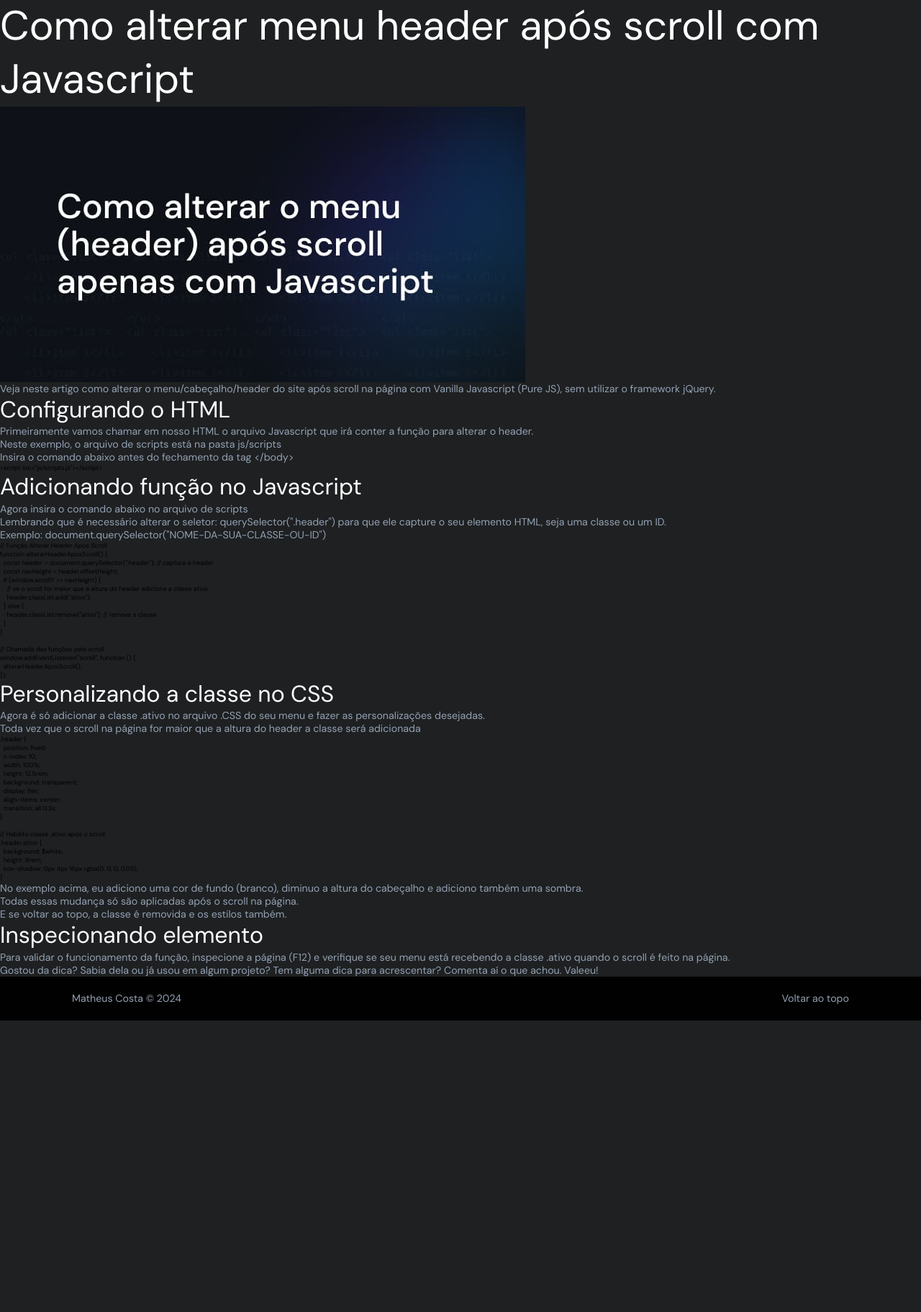
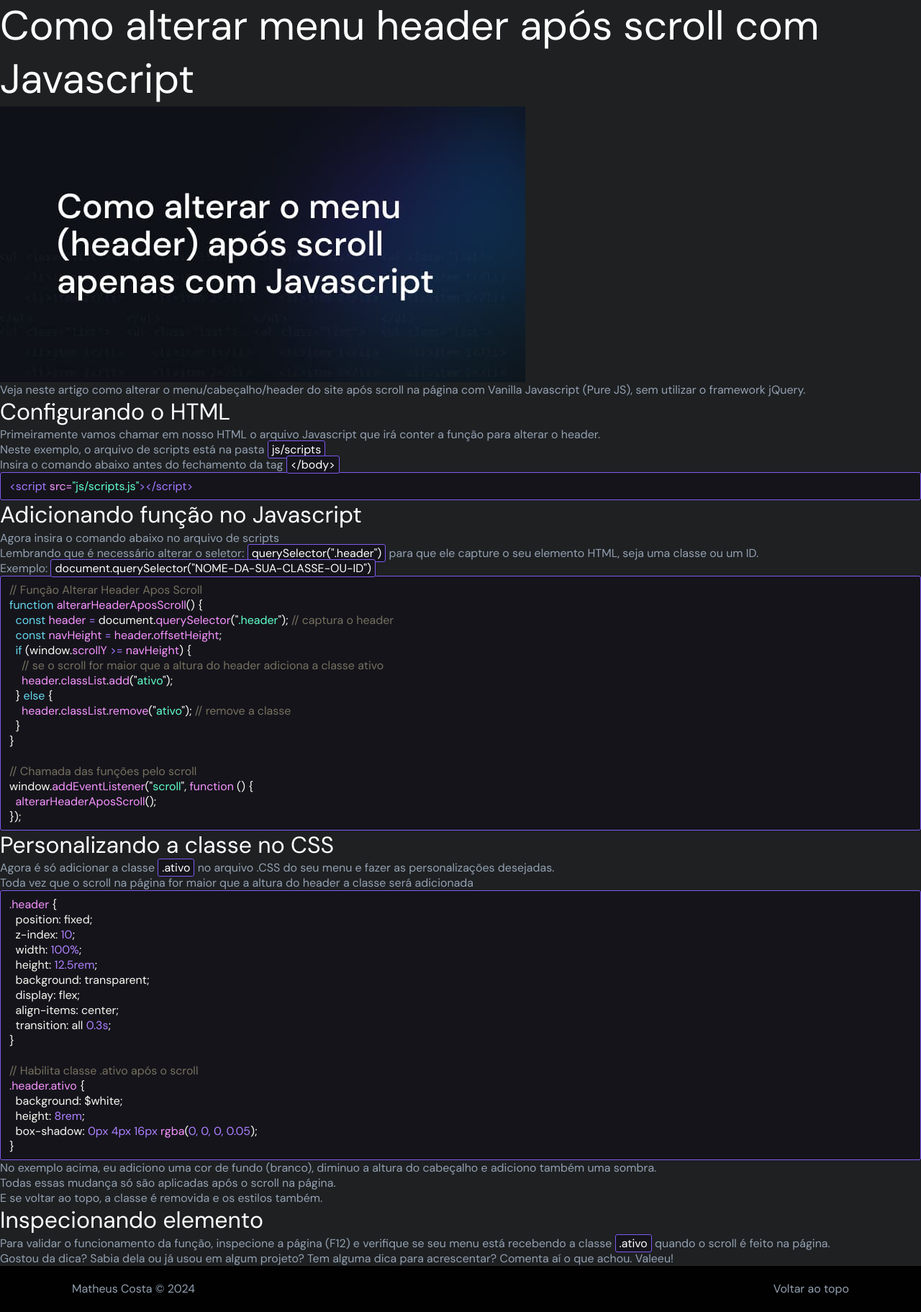
Before and after one commit to matheuscostadesign/matheuscostadesign.github.io, a Jekyll site: the page built from _posts/02-Fevereiro-2022/2022-02-22-como-alterar-menu-header-apos-scroll.md, in a window 1280 px wide. Shown: the whole page at 72% size. Built offline with Jekyll 4.4.1, drawn with Linux system fonts in a browser that asks for light colours; before the commit the page ends 1418 px from its top, so only the background shows below that.

Commit message:
style(jekyll): Inclui syntax highlightning

```diff
--- a/_sass/_reset.scss
+++ b/_sass/_reset.scss
@@ -12,7 +12,7 @@
 
 html {
   font-size: 62.5%;
-  // scroll-behavior: smooth;
+  //scroll-behavior: smooth;
 
   @include responsive(1280px) {
     font-size: 55.5%;
--- /dev/null
+++ b/_sass/_syntax-highlighting.scss
@@ -0,0 +1,222 @@
+pre,
+code {
+  font-size: 1.8rem;
+  border: 1px solid $color-primary;
+  border-radius: 3px;
+  background: $code-bg;
+}
+
+code {
+  padding: 1px 5px;
+  color: $white;
+}
+
+pre {
+  padding: 8px 12px;
+  overflow-x: auto;
+
+  > code {
+    border: 0;
+    padding-right: 0;
+    padding-left: 0;
+  }
+}
+
+/*----------------------------------
+---- Syntax highlighting styles ----
+----------------------------------*/
+.highlight {
+  background: $code-bg;
+
+  .highlighter-rouge & {
+    background: $code-bg;
+  }
+
+  .c {
+    color: #75715e;
+  } /* Comment */
+  .err {
+    color: #960050;
+    background-color: #1e0010;
+  } /* Error */
+  .k {
+    color: #66d9ef;
+  } /* Keyword */
+  .l {
+    color: #ae81ff;
+  } /* Literal */
+  .n {
+    color: #f8f8f2;
+  } /* Name */
+  .o {
+    color: $code-primary;
+  } /* Operator */
+  .p {
+    color: #f8f8f2;
+  } /* Punctuation */
+  .cm {
+    color: #75715e;
+  } /* Comment.Multiline */
+  .cp {
+    color: #75715e;
+  } /* Comment.Preproc */
+  .c1 {
+    color: #75715e;
+  } /* Comment.Single */
+  .cs {
+    color: #75715e;
+  } /* Comment.Special */
+  .ge {
+    font-style: italic;
+  } /* Generic.Emph */
+  .gs {
+    font-weight: bold;
+  } /* Generic.Strong */
+  .kc {
+    color: #66d9ef;
+  } /* Keyword.Constant */
+  .kd {
+    color: #66d9ef;
+  } /* Keyword.Declaration */
+  .kn {
+    color: $code-primary;
+  } /* Keyword.Namespace */
+  .kp {
+    color: #66d9ef;
+  } /* Keyword.Pseudo */
+  .kr {
+    color: #66d9ef;
+  } /* Keyword.Reserved */
+  .kt {
+    color: #66d9ef;
+  } /* Keyword.Type */
+  .ld {
+    color: $code-tertiary;
+  } /* Literal.Date */
+  .m {
+    color: #ae81ff;
+  } /* Literal.Number */
+  .s {
+    color: $code-tertiary;
+  } /* Literal.String */
+  .na {
+    color: $code-secondary;
+  } /* Name.Attribute */
+  .nb {
+    color: #f8f8f2;
+  } /* Name.Builtin */
+  .nc {
+    color: $code-secondary;
+  } /* Name.Class */
+  .no {
+    color: #66d9ef;
+  } /* Name.Constant */
+  .nd {
+    color: $code-secondary;
+  } /* Name.Decorator */
+  .ni {
+    color: #f8f8f2;
+  } /* Name.Entity */
+  .ne {
+    color: $code-secondary;
+  } /* Name.Exception */
+  .nf {
+    color: $code-secondary;
+  } /* Name.Function */
+  .nl {
+    color: #f8f8f2;
+  } /* Name.Label */
+  .nn {
+    color: #f8f8f2;
+  } /* Name.Namespace */
+  .nx {
+    color: $code-secondary;
+  } /* Name.Other */
+  .py {
+    color: #f8f8f2;
+  } /* Name.Property */
+  .nt {
+    color: $code-primary;
+  } /* Name.Tag */
+  .nv {
+    color: #f8f8f2;
+  } /* Name.Variable */
+  .ow {
+    color: $code-primary;
+  } /* Operator.Word */
+  .w {
+    color: #f8f8f2;
+  } /* Text.Whitespace */
+  .mf {
+    color: #ae81ff;
+  } /* Literal.Number.Float */
+  .mh {
+    color: #ae81ff;
+  } /* Literal.Number.Hex */
+  .mi {
+    color: #ae81ff;
+  } /* Literal.Number.Integer */
+  .mo {
+    color: #ae81ff;
+  } /* Literal.Number.Oct */
+  .sb {
+    color: $code-tertiary;
+  } /* Literal.String.Backtick */
+  .sc {
+    color: $code-tertiary;
+  } /* Literal.String.Char */
+  .sd {
+    color: $code-tertiary;
+  } /* Literal.String.Doc */
+  .s2 {
+    color: $code-tertiary;
+  } /* Literal.String.Double */
+  .se {
+    color: #ae81ff;
+  } /* Literal.String.Escape */
+  .sh {
+    color: $code-tertiary;
+  } /* Literal.String.Heredoc */
+  .si {
+    color: $code-tertiary;
+  } /* Literal.String.Interpol */
+  .sx {
+    color: $code-tertiary;
+  } /* Literal.String.Other */
+  .sr {
+    color: $code-tertiary;
+  } /* Literal.String.Regex */
+  .s1 {
+    color: $code-tertiary;
+  } /* Literal.String.Single */
+  .ss {
+    color: $code-tertiary;
+  } /* Literal.String.Symbol */
+  .bp {
+    color: #f8f8f2;
+  } /* Name.Builtin.Pseudo */
+  .vc {
+    color: #f8f8f2;
+  } /* Name.Variable.Class */
+  .vg {
+    color: #f8f8f2;
+  } /* Name.Variable.Global */
+  .vi {
+    color: #f8f8f2;
+  } /* Name.Variable.Instance */
+  .il {
+    color: #ae81ff;
+  } /* Literal.Number.Integer.Long */
+
+  // .gh {
+  // } /* Generic Heading & Diff Header */
+  .gu {
+    color: #75715e;
+  } /* Generic.Subheading & Diff Unified/Comment? */
+  .gd {
+    color: $code-primary;
+  } /* Generic.Deleted & Diff Deleted */
+  .gi {
+    color: $code-secondary;
+  } /* Generic.Inserted & Diff Inserted */
+}
--- a/_sass/_types.scss
+++ b/_sass/_types.scss
@@ -35,7 +35,7 @@ li,
 a,
 blockquote,
 cite {
-  font-size: 1.6rem;
+  font-size: 1.8rem;
   color: $color-text;
 }
 
--- a/_sass/_variables.scss
+++ b/_sass/_variables.scss
@@ -13,4 +13,8 @@ $gray-800: #121216;
 $white: #fffffe;
 $black: #010101;
 
-// Colors: https://www.happyhues.co/palettes/4
+// Editor
+$code-bg: #15141b;
+$code-primary: #a277ff;
+$code-secondary: #f694ff;
+$code-tertiary: #61ffca;
--- a/css/main.scss
+++ b/css/main.scss
@@ -5,6 +5,7 @@
 @import "variables";
 @import "reset";
 @import "patterns";
+@import "syntax-highlighting";
 @import "grid";
 @import "types";
 @import "header";
```
Also changed, not shown: _sass/_patterns.scss (+0 -19 lines).
